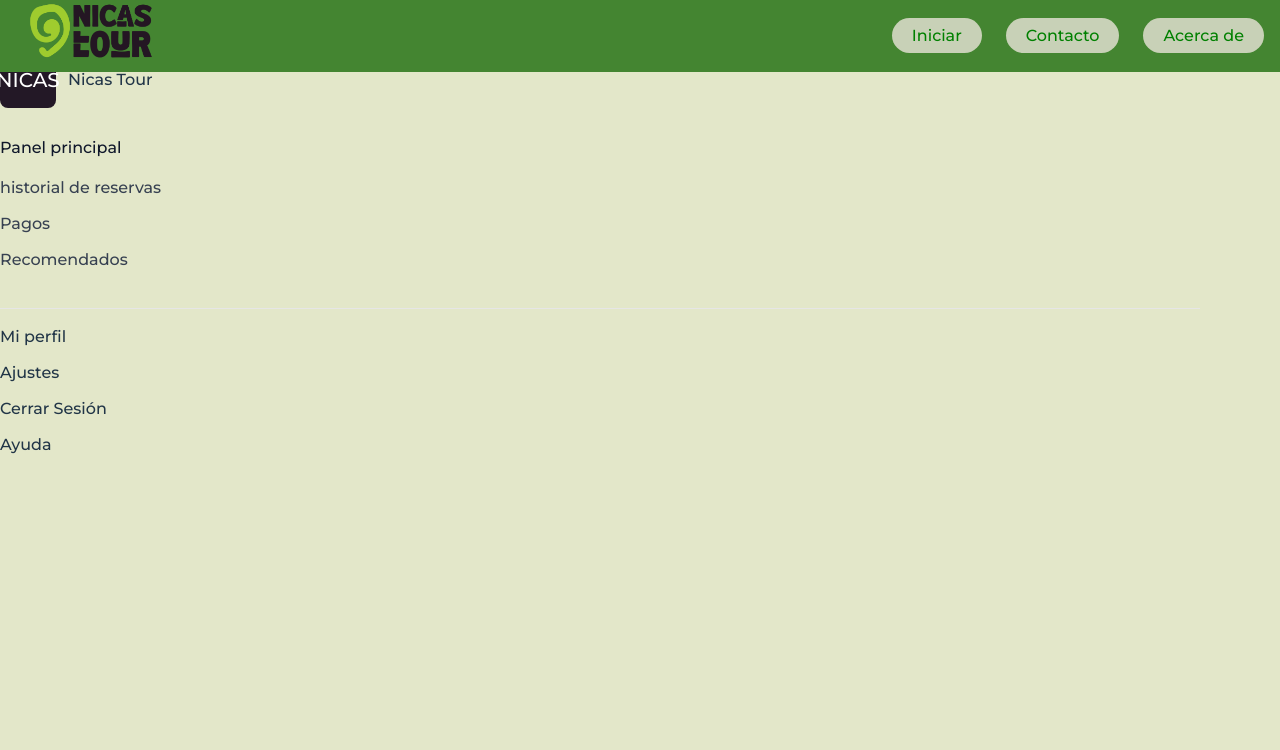
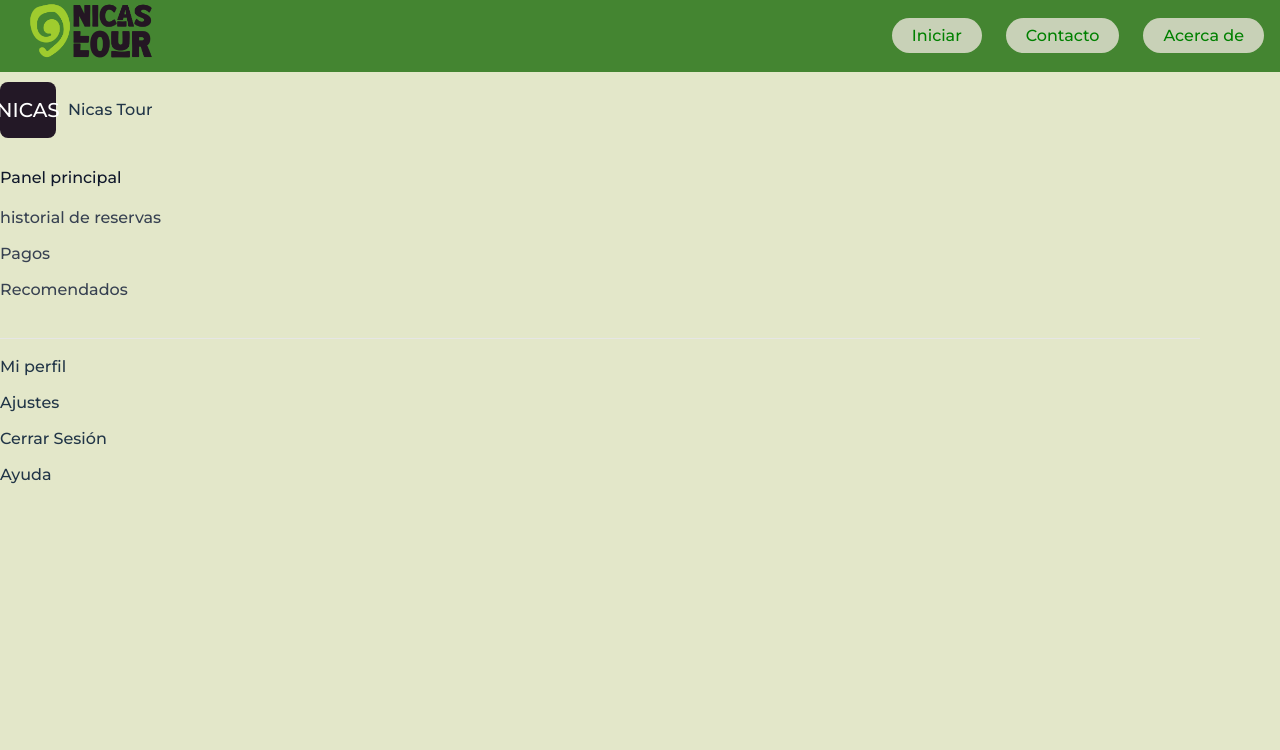
Before and after one commit to 100fixdev/NicaTurismo, a React (Vite) app: page /dashboard in a window 1280 px wide. Shown: the top 750 px of the page. Built offline with nearby package versions, Linux system fonts and the light colour scheme; no server answers; the HTML template or start-up script is replaced by a standard one.

Commit message:
fix: mejoras en ux del dashboard

```diff
--- a/src/pages/Dashboard.jsx
+++ b/src/pages/Dashboard.jsx
@@ -18,9 +18,9 @@ export default function Dashboard() {
   }, []);
 
   return (
-    <div className="container" style={{ paddingTop: 24 }}>
-      <div className="dashboard" style={{ alignItems: "flex-start" }}>
-        <aside className="sidebar" style={{ minHeight: 720, paddingTop: 28 }}>
+    <div className="container" style={{ paddingTop: 24,  height: "100dvh", width: "100%" }}>
+      <div className="dashboard" style={{ alignItems: "center" }}>
+        <aside className="sidebar" style={{ minHeight: 720, paddingTop: 28, marginTop: 30 }}>
           <div style={{ marginBottom: 28, display: "flex", alignItems: "center", gap: 12 }}>
             <div style={{
               width: 56, height: 56, background: "#231826", color: "#fff",
```
